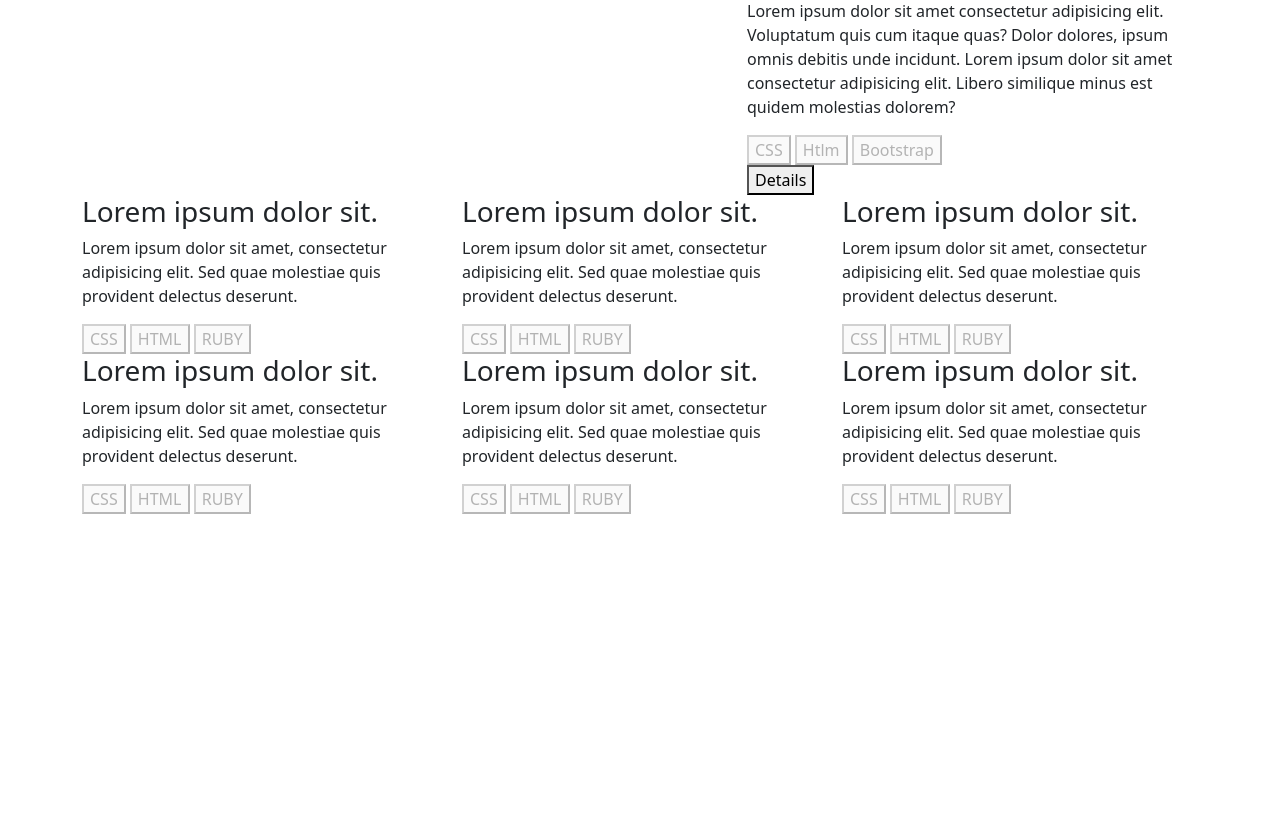
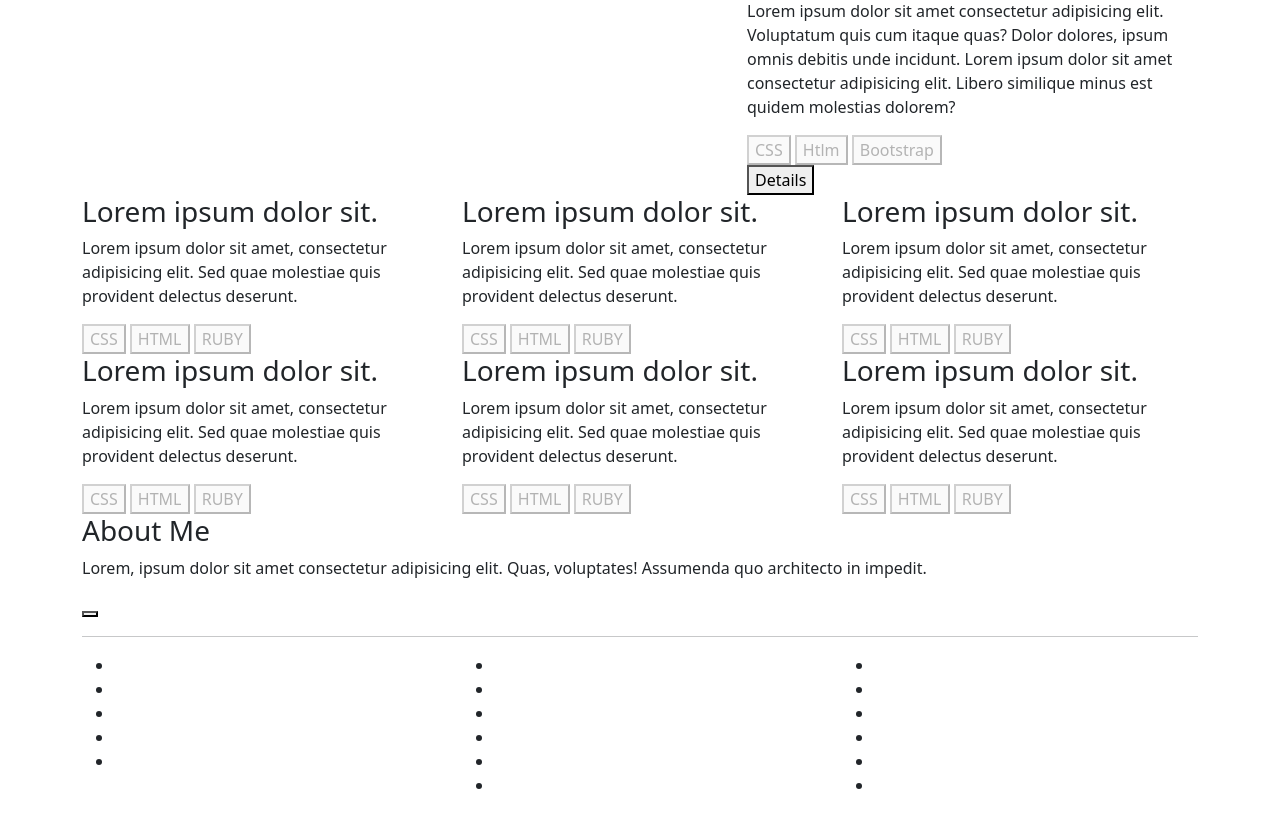
Before and after one commit to masangana/Bootstrap_peer, a plain HTML site: page index.html in a window 1280 px wide. Shown: the part 359-1172 px from the top of the page. Before the commit the page ends 873 px from the top, so only its background shows below. Drawn offline with nearby package versions, Linux system fonts and the light colour scheme.

Commit message:
Add AboutMe section to the project

```diff
--- a/index.html
+++ b/index.html
@@ -121,6 +121,55 @@
                 </div>
             </div>
         </section>
+        <section>
+            <div class="container">
+                <div class="row">
+                    <div class="col-12">
+                        <h3>About Me</h3>
+                        <p>Lorem, ipsum dolor sit amet consectetur adipisicing elit. Quas, voluptates! Assumenda quo architecto in impedit.</p>
+                        <button class="contact"></button>
+                    </div>
+                    <div class="col-12">
+                    <hr>
+                    </div>
+                    <div class="col-12 col-md-4">
+                        <ul>
+                            <li></li>
+                            <li></li>
+                            <li></li>
+                            <li></li>
+                            <li></li>
+                        </ul>
+                    </div>
+                    <div class="col-12 col-md-4">
+                        <ul>
+                            <li></li>
+                            <li></li>
+                            <li></li>
+                            <li></li>
+                            <li></li>
+                            <li></li>
+                        </ul>
+                    </div>
+                    <div class="col-12 col-md-4">
+                        <ul>
+                            <li></li>
+                            <li></li>
+                            <li></li>
+                            <li></li>
+                            <li></li>
+                            <li></li>
+                        </ul>
+                    </div>
+                </div>
+                </div>
+
+            </div>
+
+
+
+        </section>
+
     </main>
 
    <!-- Option 1: Bootstrap Bundle with Popper -->
```
